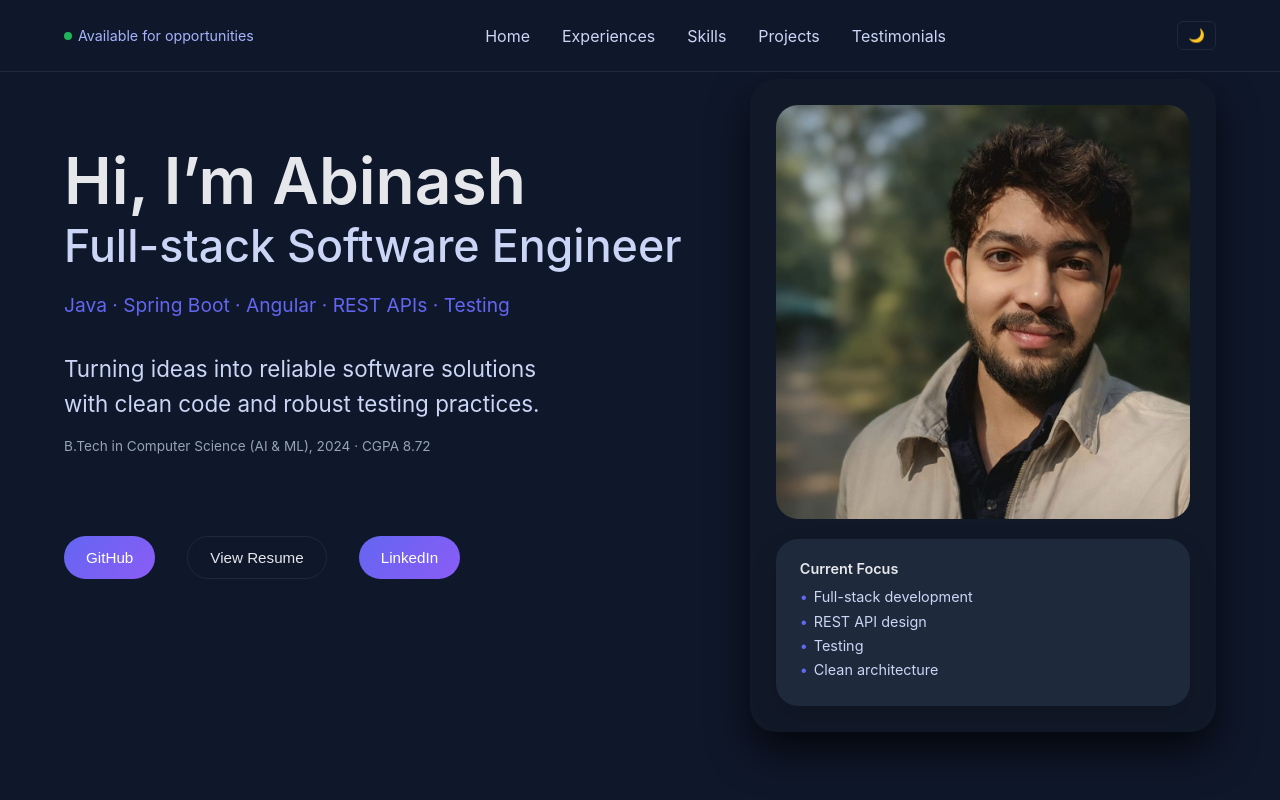
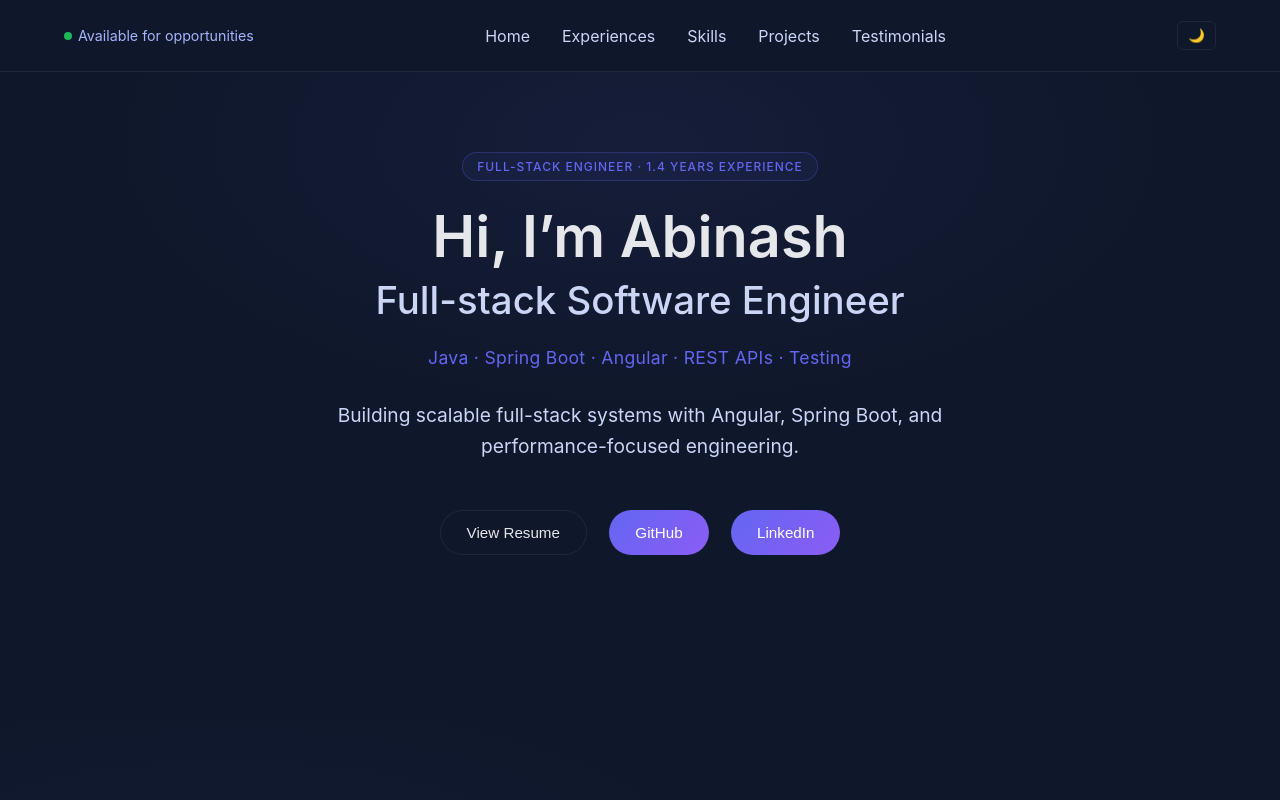
Before and after one commit to abinashkm/Portfolio_Personal, an Angular app: page / in a window 1280 px wide. Shown: the top 800 px of the page. Built offline with nearby package versions, Linux system fonts and the light colour scheme.

Commit message:
removed propfile pic and refactored the project scss

```diff
--- a/src/app/core/footer/footer.component.html
+++ b/src/app/core/footer/footer.component.html
@@ -4,10 +4,10 @@
     <div class="footer-contact">
       <span class="footer-label">Contact</span>
       <a
-        href="mailto:abinashkummar333&#64;gmail.com"
+        href="mailto:mkabinash13&#64;gmail.com"
         class="footer-email"
       >
-        abinashkummar333&#64;gmail.com
+        mkabinash13&#64;gmail.com
       </a>
     </div>
 
--- a/src/app/sections/hero/hero.component.html
+++ b/src/app/sections/hero/hero.component.html
@@ -1,13 +1,14 @@
-<!-- section is html element that defines a generic section of a document.
-  it is a semantic tag meaning it adds meaning to the content it wraps, improving accessibility and SEO -->
 <section class="hero" id="home">
   <div class="hero-inner">
 
-    <!-- LEFT -->
     <div class="hero-left">
 
+      <div class="hero-badge">
+        FULL-STACK ENGINEER · 1.4 YEARS EXPERIENCE
+      </div>
+
       <h1>
-        Hi, I’m Abinash<br />
+        Hi, I’m Abinash
         <span>Full-stack Software Engineer</span>
       </h1>
 
@@ -16,33 +17,21 @@
       </div>
 
       <p class="hero-description">
-        Turning ideas into reliable software solutions with clean code and
-        robust testing practices.
-      </p>
-
-      <p class="hero-education">
-        B.Tech in Computer Science (AI & ML), 2024 · CGPA 8.72
+        Building scalable full-stack systems with Angular, Spring Boot,
+        and performance-focused engineering.
       </p>
 
       <div class="hero-actions">
-        <button
-          class="primary-button"
-          (click)="openGitHub()"
-        >
+
+        <button class="secondary-button" (click)="openResume()">
+          View Resume
+        </button>
+
+        <button class="primary-button" (click)="openGitHub()">
           GitHub
         </button>
 
-        <button
-          class="secondary-button"
-          (click)="openResume()"
-        >
-          View Resume
-        </button>
-
-        <button
-          class="primary-button"
-          (click)="openLinkedIn()"
-        >
+        <button class="primary-button" (click)="openLinkedIn()">
           LinkedIn
         </button>
 
@@ -50,28 +39,5 @@
 
     </div>
 
-    <!-- RIGHT -->
-    <div class="hero-right">
-      <div class="profile-card">
-
-        <img
-          src="/pic02.jpeg"
-          alt="Abinash profile photo"
-          class="profile-image"
-        />
-
-        <div class="focus">
-          <h4>Current Focus</h4>
-          <ul>
-            <li>Full-stack development</li>
-            <li>REST API design</li>
-            <li>Testing</li>
-            <li>Clean architecture</li>
-          </ul>
-        </div>
-
-      </div>
-    </div>
-
   </div>
 </section>
--- a/src/app/sections/hero/hero.component.scss
+++ b/src/app/sections/hero/hero.component.scss
@@ -1,204 +1,192 @@
 .hero {
-  min-height: 100vh;
-  padding-top: 56px; // tighter like reference
-  background: var(--bg-primary);
+  min-height: 90vh;
+  padding-top: 56px;
+
+  background:
+    radial-gradient(
+      800px 400px at 50% 20%,
+      rgba(99,102,241,0.08),
+      transparent 70%
+    ),
+    var(--bg-primary);
 }
 
 .hero-inner {
   max-width: 1200px;
   margin: 0 auto;
+
   padding: 0 24px;
-  padding-top: 1.45rem;
-  display: grid;
-  grid-template-columns: 1.15fr 0.85fr;
-  gap: 3.5rem;
+  padding-top: 6rem;
 
-  align-items: flex-start;
+  display: flex;
+  justify-content: center;
 }
 
-/* ================= LEFT ================= */
-
 .hero-left {
-  padding-top: 4rem; // visual alignment with image top
+  text-align: center;
+  max-width: 900px;
+  width: 100%;
 }
 
+.hero-badge {
+  display: inline-block;
+
+  padding: 6px 14px;
+
+  border-radius: 999px;
+
+  font-size: 0.75rem;
+  letter-spacing: 1px;
+  font-weight: 500;
+
+  color: var(--accent-primary);
+
+  border: 1px solid rgba(99,102,241,0.25);
+
+  margin-bottom: 1.4rem;
+
+  background: rgba(99,102,241,0.06);
+}
+
+/* ================= HEADLINE ================= */
+
 .hero-left h1 {
-  font-size: 4rem;
+  font-size: 3.6rem;
   font-weight: 600;
-  line-height: 1.2;
+  line-height: 1.15;
   color: var(--text-primary);
 }
 
 .hero-left h1 span {
   display: block;
-  font-size: 2.8rem;
+  margin-top: 0.5rem;
+
+  font-size: 2.4rem;
   font-weight: 500;
   color: var(--text-secondary);
 }
 
+/* ================= TECH STACK ================= */
+
 .tech-stack {
-  margin-top: 1.2rem;
-  font-size: 1.2rem;
+  margin-top: 1.6rem;
+
+  font-size: 1.1rem;
+  letter-spacing: 0.3px;
+
   color: var(--accent-primary);
 }
 
+/* ================= DESCRIPTION ================= */
+
 .hero-description {
-  margin-top: 2.1rem;
-  max-width: 520px;
-  font-size: 1.4rem;
+  margin: 2rem auto 0;
+
+  max-width: 720px;
+
+  font-size: 1.2rem;
   line-height: 1.6;
+
   color: var(--text-secondary);
-}
-
-.hero-actions {
-  margin-top: 5.1rem; // tighter grouping
-  display: flex;
-  gap: 2rem;
-}
-
-.hero-education {
-  margin-top: 1rem;
-  font-size: 0.85rem;
-  color: var(--text-muted);
 }
 
 /* ================= BUTTONS ================= */
 
+.hero-actions {
+  margin-top: 3rem;
+
+  display: flex;
+  justify-content: center;
+  gap: 1.4rem;
+
+  flex-wrap: wrap;
+}
+
 .primary-button {
   background: var(--btn-gradient);
   color: #fff;
+
   border: none;
   border-radius: 999px;
-  padding: 12px 22px;
+
+  padding: 13px 26px;
+
   font-size: 0.95rem;
   font-weight: 500;
+
   cursor: pointer;
+
+  transition:
+    transform 0.18s ease,
+    box-shadow 0.18s ease;
+}
+
+.primary-button:hover {
+  transform: translateY(-2px);
+
+  box-shadow:
+    0 10px 22px rgba(99,102,241,0.35);
 }
 
 .secondary-button {
   background: transparent;
   color: var(--text-primary);
+
   border: 1px solid var(--bg-elevated);
   border-radius: 999px;
-  padding: 12px 22px;
+
+  padding: 13px 26px;
+
   font-size: 0.95rem;
   font-weight: 500;
+
   cursor: pointer;
+
+  transition:
+    transform 0.18s ease,
+    border 0.18s ease;
 }
 
-/* ================= RIGHT ================= */
-
-.profile-card {
-  background: var(--bg-secondary);
-  border-radius: 26px; // more rounded like reference
-  padding: 1.6rem;
-
-  box-shadow: 0 20px 40px rgba(0, 0, 0, 0.67);
-}
-
-/* IMAGE FIX — HEAD SAFE */
-.profile-image {
-  width: 100%;
-  aspect-ratio: auto;
-  object-fit: cover;
-  object-position: top;
-  border-radius: 22px;
-}
-
-/* ================= CURRENT FOCUS ================= */
-
-.focus {
-  margin-top: 1rem;
-  padding: 1.3rem 1.5rem;
-
-  background: var(--bg-elevated);
-  border-radius: 22px;
-
-  box-shadow: 0 12px 28px rgba(0, 0, 0, 0.12);
-}
-
-.focus h4 {
-  font-size: 0.9rem;
-  font-weight: 600;
-  margin-bottom: 0.7rem;
-  color: var(--text-primary);
-}
-
-.focus ul {
-  padding: 0;
-  margin: 0;
-  list-style: none;
-}
-
-.focus li {
-  position: relative;
-  padding-left: 14px;
-  margin-bottom: 0.45rem;
-  font-size: 0.9rem;
-  color: var(--text-secondary);
-}
-
-.focus li::before {
-  content: "•";
-  position: absolute;
-  left: 0;
-  color: var(--accent-primary);
+.secondary-button:hover {
+  transform: translateY(-2px);
+  border-color: var(--accent-primary);
 }
 
 /* ================= RESPONSIVE ================= */
 
 @media (max-width: 900px) {
+
   .hero-inner {
-    grid-template-columns: 1fr;
-    gap: 2.8rem;
-  }
-
-  .hero-left {
-    padding-top: 2rem;
+    padding-top: 4rem;
   }
 
   .hero-left h1 {
-    font-size: 2.3rem;
+    font-size: 2.6rem;
   }
 
   .hero-left h1 span {
-    font-size: 1.55rem;
-  }
-
-  .hero {
-    min-height: auto;
-    padding-bottom: 4rem;
-  }
-
-  .hero-actions {
-    margin-top: 2.2rem;
-    gap: 1.2rem;
+    font-size: 1.8rem;
   }
 
   .hero-description {
     font-size: 1.05rem;
-    margin-top: 1.4rem;
   }
+
 }
 
 @media (max-width: 480px) {
-  .hero-left {
-    padding-top: 1rem;
-  }
 
   .hero-left h1 {
-    font-size: 1.8rem;
-    line-height: 1.25;
+    font-size: 2rem;
   }
 
   .hero-left h1 span {
-    font-size: 1.3rem;
+    font-size: 1.35rem;
   }
 
   .hero-actions {
     flex-direction: column;
     align-items: center;
-    gap: 0.9rem;
   }
 
   .primary-button,
@@ -207,11 +195,19 @@
     max-width: 240px;
   }
 
-  .profile-card {
-    padding: 1.1rem;
+}
+
+.hero-left {
+  animation: heroFade 0.8s ease;
+}
+
+@keyframes heroFade {
+  from {
+    opacity: 0;
+    transform: translateY(18px);
   }
-
-  .profile-image {
-    aspect-ratio: 4/5;
+  to {
+    opacity: 1;
+    transform: translateY(0);
   }
 }
--- a/src/app/sections/skills/skills.component.html
+++ b/src/app/sections/skills/skills.component.html
@@ -62,7 +62,6 @@
       <!-- Tools -->
       <div class="skill-card" data-animate>
         <div class="skill-header">
-            <img src="/GitHub.svg" alt="Github" />
             <img src="/Docker.svg" alt="Docker" />
             <img src="/Kubernetes.svg" alt="Kubernetes" />
             <img src="/Jira.svg" alt="Jira" />
```
Also changed, not shown: src/app/sections/projects/projects.component.scss (+57 -40 lines), 1 other file (tests, documents, lock files or other folders).
